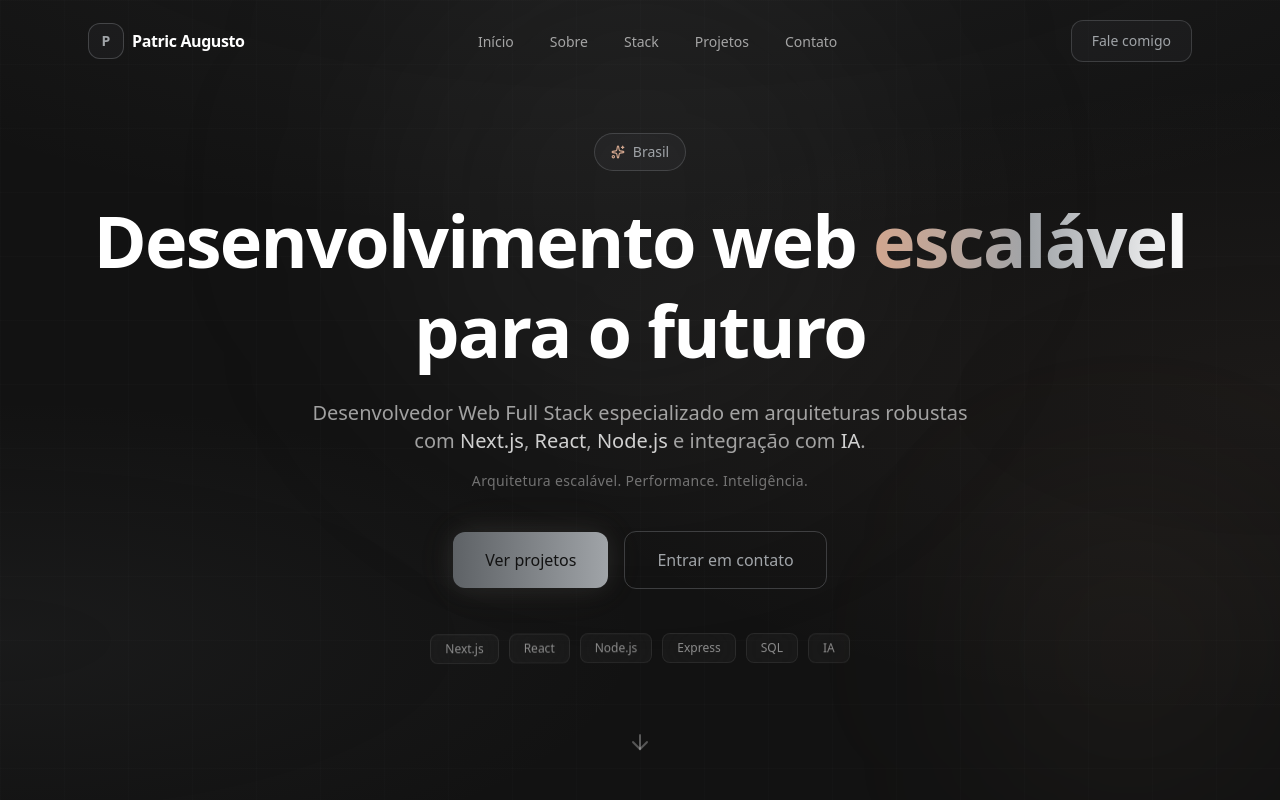
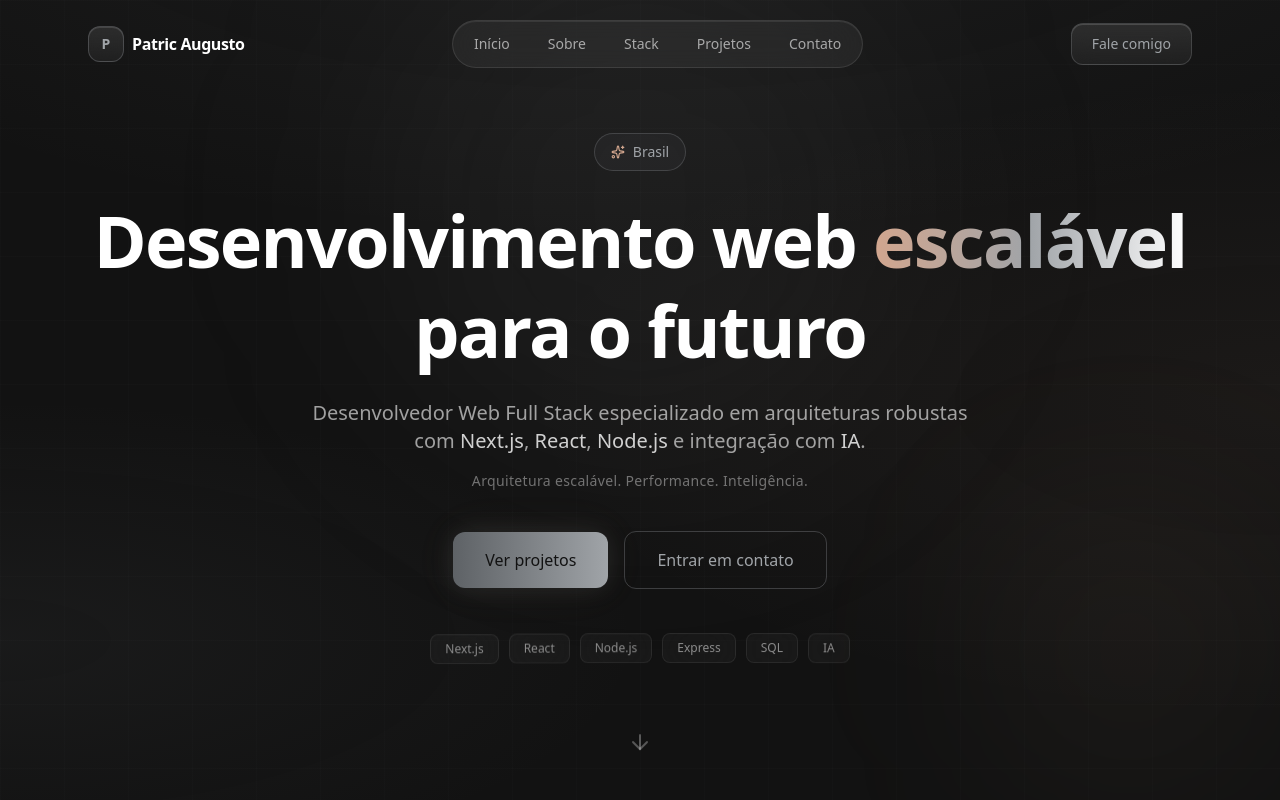
Before and after one commit to PatricAugusto/Portfolio-v4, a Next.js app: page / in a window 1280 px wide. Shown: the top 800 px of the page. Built offline with nearby package versions, Linux system fonts and the light colour scheme.

Commit message:
feat(navbar): aprimorei estilos e animações no componente Navbar

```diff
--- a/src/components/layout/Navbar.tsx
+++ b/src/components/layout/Navbar.tsx
@@ -26,29 +26,41 @@ export function Navbar() {
     <header
       className={cn(
         "fixed top-0 right-0 left-0 z-50 transition-all duration-500",
-        scrolled ? "glass-strong py-3 shadow-lg shadow-black/20" : "py-5",
+        scrolled
+          ? "border-b border-white/10 bg-black/40 py-3 shadow-lg shadow-black/30 backdrop-blur-2xl backdrop-saturate-150"
+          : "py-5"
       )}
     >
+      <div
+        className={cn(
+          "pointer-events-none absolute inset-x-0 top-0 h-px bg-gradient-to-r from-transparent via-white/25 to-transparent transition-opacity duration-500",
+          scrolled ? "opacity-100" : "opacity-0"
+        )}
+      />
+
       <nav className="mx-auto flex max-w-6xl items-center justify-between px-6">
         <a
           href="#hero"
-          className="group flex items-center gap-2"
+          className="group relative flex items-center gap-2"
           onClick={() => setMobileOpen(false)}
         >
-          <span className="flex h-9 w-9 items-center justify-center rounded-xl border border-silver/30 bg-silver/5 font-mono text-sm font-bold text-silver transition-colors group-hover:border-warm/40 group-hover:text-warm">
-            {siteConfig.name.charAt(0)}
+          <span className="relative flex h-9 w-9 items-center justify-center">
+            <span className="pointer-events-none absolute inset-0 rounded-xl bg-warm/0 blur-md transition-colors duration-500 group-hover:bg-warm/25" />
+            <span className="relative flex h-9 w-9 items-center justify-center rounded-xl border border-silver/30 bg-gradient-to-b from-white/10 to-white/5 font-mono text-sm font-bold text-silver shadow-[inset_0_1px_0_0_rgba(255,255,255,0.12)] backdrop-blur-md transition-colors duration-300 group-hover:border-warm/40 group-hover:text-warm">
+              {siteConfig.name.charAt(0)}
+            </span>
           </span>
           <span className="hidden font-semibold tracking-tight sm:block">
             {siteConfig.name}
           </span>
         </a>
 
-        <ul className="hidden items-center gap-1 md:flex">
+        <ul className="hidden items-center gap-1 rounded-full border border-white/10 bg-white/5 p-1 shadow-[inset_0_1px_0_0_rgba(255,255,255,0.08)] backdrop-blur-xl md:flex">
           {navLinks.map((link) => (
             <li key={link.href}>
               <a
                 href={link.href}
-                className="rounded-lg px-4 py-2 text-sm text-white/60 transition-colors hover:bg-white/5 hover:text-white"
+                className="relative block rounded-full border border-transparent px-4 py-2 text-sm text-white/60 transition-all duration-300 hover:border-white/10 hover:bg-white/10 hover:text-white"
               >
                 {link.label}
               </a>
@@ -56,16 +68,17 @@ export function Navbar() {
           ))}
         </ul>
 
-        <a
-          href="#contact"
-          className="hidden rounded-xl border border-silver/25 bg-silver/5 px-5 py-2.5 text-sm font-medium text-silver transition-all hover:border-warm/35 hover:bg-warm/10 hover:text-warm md:inline-flex"
-        >
-          Fale comigo
+        <a href="#contact" className="group/cta relative hidden md:inline-flex">
+          <span className="pointer-events-none absolute -inset-1 rounded-xl bg-warm/0 blur-md transition-colors duration-500 group-hover/cta:bg-warm/20" />
+          <span className="relative overflow-hidden rounded-xl border border-silver/25 bg-gradient-to-b from-white/10 to-white/5 px-5 py-2.5 text-sm font-medium text-silver shadow-[inset_0_1px_0_0_rgba(255,255,255,0.15)] backdrop-blur-md transition-all duration-300 group-hover/cta:border-warm/40 group-hover/cta:text-warm">
+            <span className="pointer-events-none absolute inset-0 -translate-x-full bg-gradient-to-r from-transparent via-white/15 to-transparent transition-transform duration-700 group-hover/cta:translate-x-full" />
+            <span className="relative">Fale comigo</span>
+          </span>
         </a>
 
         <button
           type="button"
-          className="rounded-lg p-2 text-white/70 transition-colors hover:bg-white/5 hover:text-white md:hidden"
+          className="rounded-lg border border-transparent p-2 text-white/70 transition-all duration-300 hover:border-white/10 hover:bg-white/10 hover:text-white md:hidden"
           onClick={() => setMobileOpen(!mobileOpen)}
           aria-label={mobileOpen ? "Fechar menu" : "Abrir menu"}
         >
@@ -74,13 +87,14 @@ export function Navbar() {
       </nav>
 
       {mobileOpen && (
-        <div className="glass-strong border-t border-white/10 md:hidden">
+        <div className="relative border-t border-white/10 bg-black/50 backdrop-blur-2xl backdrop-saturate-150 md:hidden">
+          <div className="pointer-events-none absolute inset-x-0 top-0 h-px bg-gradient-to-r from-transparent via-white/20 to-transparent" />
           <ul className="flex flex-col gap-1 px-6 py-4">
             {navLinks.map((link) => (
               <li key={link.href}>
                 <a
                   href={link.href}
-                  className="block rounded-lg px-4 py-3 text-sm text-white/70 transition-colors hover:bg-white/5 hover:text-white"
+                  className="block rounded-lg border border-transparent px-4 py-3 text-sm text-white/70 transition-all duration-300 hover:border-white/10 hover:bg-white/10 hover:text-white"
                   onClick={() => setMobileOpen(false)}
                 >
                   {link.label}
@@ -90,7 +104,7 @@ export function Navbar() {
             <li className="pt-2">
               <a
                 href="#contact"
-                className="block rounded-xl border border-silver/25 bg-silver/5 px-4 py-3 text-center text-sm font-medium text-silver"
+                className="block rounded-xl border border-silver/25 bg-gradient-to-b from-white/10 to-white/5 px-4 py-3 text-center text-sm font-medium text-silver shadow-[inset_0_1px_0_0_rgba(255,255,255,0.12)] backdrop-blur-md"
                 onClick={() => setMobileOpen(false)}
               >
                 Fale comigo
```
